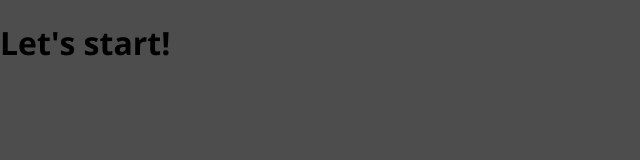
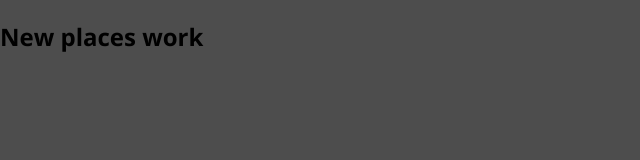
Before and after one commit to gulzar8991/complete-mern-app, a React (Create React App) app in the folder client/: page /places/new in a window 1280 px wide. Shown: the top 160 px of the page, without its empty margins (0-640 px from the left). Built offline with nearby package versions, Linux system fonts and the light colour scheme.

Commit message:
Starting setup, pages, routes

```diff
--- a/client/package.json
+++ b/client/package.json
@@ -8,6 +8,7 @@
     "@testing-library/user-event": "^13.5.0",
     "react": "^18.2.0",
     "react-dom": "^18.2.0",
+    "react-router-dom": "5.3.4",
     "react-scripts": "5.0.1",
     "web-vitals": "^2.1.4"
   },
--- a/client/src/App.js
+++ b/client/src/App.js
@@ -1,7 +1,27 @@
-import React from 'react';
+import React from "react";
+import {
+  BrowserRouter as Router,
+  Route,
+  Redirect,
+  Switch,
+} from "react-router-dom";
+import Users from "./user/pages/Users";
+import NewPlace from "./places/pages/NewPlace";
 
-function App() {
-  return <h1>Let's start!</h1>;
-}
+const App = () => {
+  return (
+    <Router>
+      <Switch>
+        <Route path="/" exact>
+          <Users />
+        </Route>
+        <Route path="/places/new" exact>
+          <NewPlace />
+        </Route>
+        <Redirect to="/" />
+      </Switch>
+    </Router>
+  );
+};
 
 export default App;
--- a/client/src/index.css
+++ b/client/src/index.css
@@ -1,11 +1,11 @@
-@import url('https://fonts.googleapis.com/css?family=Open+Sans:400,700&display=swap');
+@import url("https://fonts.googleapis.com/css?family=Open+Sans:400,700&display=swap");
 
 * {
   box-sizing: border-box;
 }
 
 html {
-  font-family: 'Open Sans', sans-serif;
+  font-family: "Open Sans", sans-serif;
 }
 
 body {
--- /dev/null
+++ b/client/src/places/pages/NewPlace.js
@@ -0,0 +1,7 @@
+import React from "react";
+
+const NewPlace = () => {
+  return <h2>New places work</h2>;
+};
+
+export default NewPlace;
--- /dev/null
+++ b/client/src/user/pages/Users.js
@@ -0,0 +1,7 @@
+import React from "react";
+
+const Users = () => {
+  return <h2>Users work</h2>;
+};
+
+export default Users;
```
Also changed, not shown: 1 other file (tests, documents, lock files or other folders).
